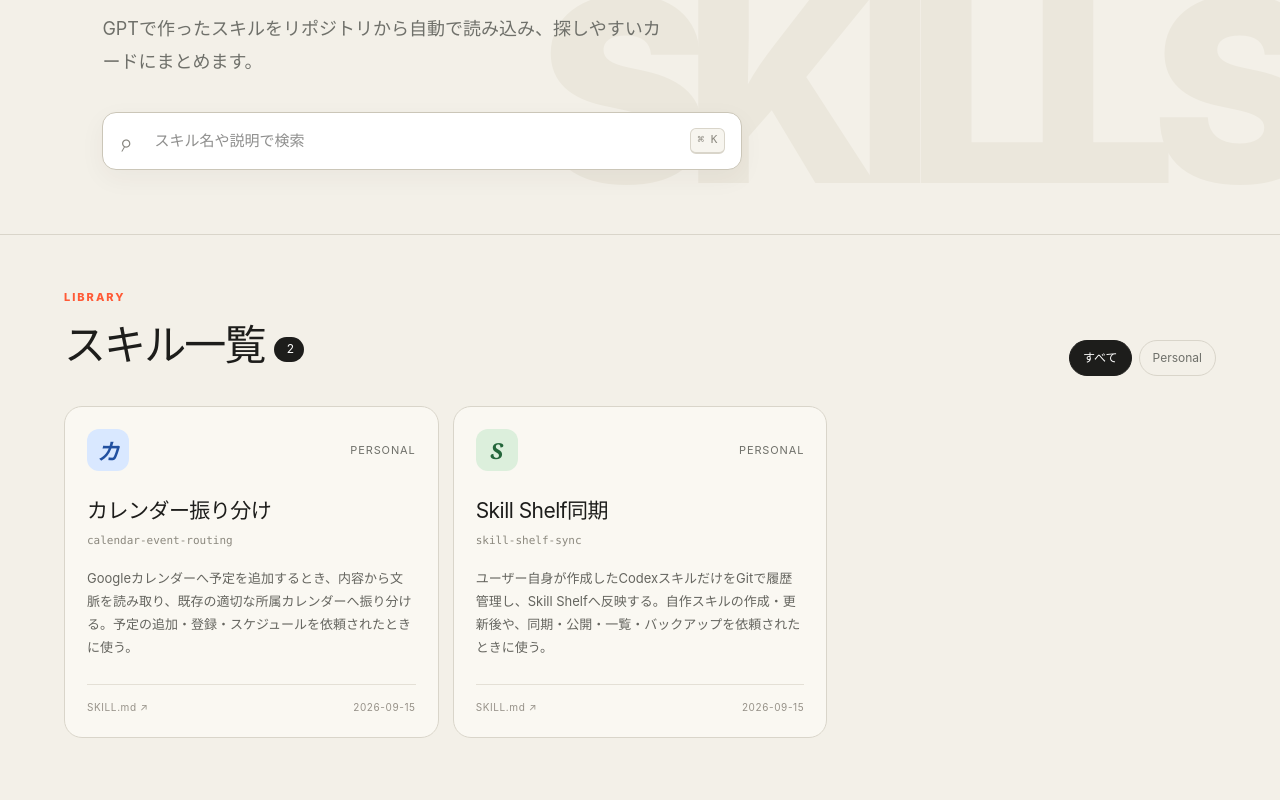
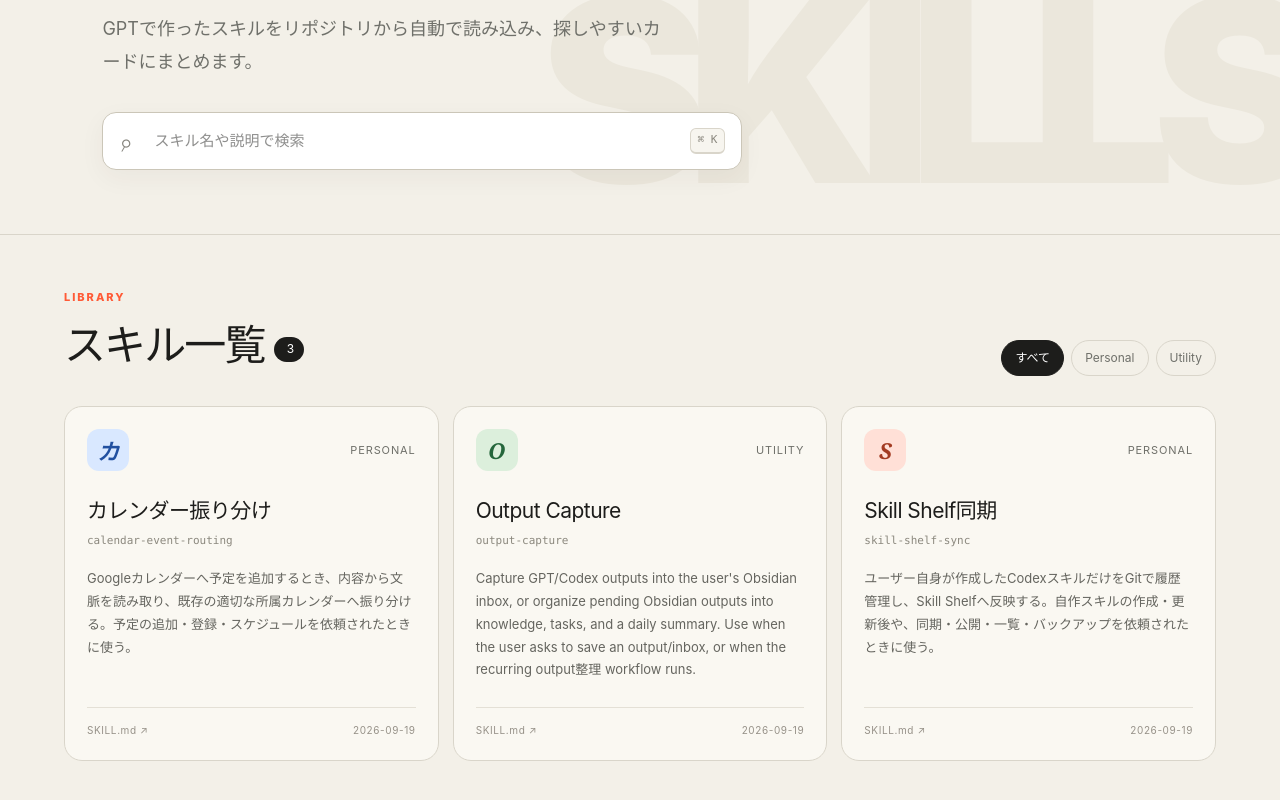
Before and after one commit to sakamoti55/codex-skill-shelf, a Next.js app: page / in a window 1280 px wide. Shown: the part 396-1196 px from the top of the page. Built offline with nearby package versions, Linux system fonts and the light colour scheme.

Commit message:
Add output-capture skill

```diff
--- a/app/generated-skills.ts
+++ b/app/generated-skills.ts
@@ -4,15 +4,23 @@
     "label": "カレンダー振り分け",
     "category": "Personal",
     "description": "Googleカレンダーへ予定を追加するとき、内容から文脈を読み取り、既存の適切な所属カレンダーへ振り分ける。予定の追加・登録・スケジュールを依頼されたときに使う。",
-    "updated": "2026-09-15",
+    "updated": "2026-09-19",
     "repositoryUrl": "https://github.com/sakamoti55/codex-skill-shelf/tree/main/skills/calendar-event-routing"
+  },
+  {
+    "name": "output-capture",
+    "label": "Output Capture",
+    "category": "Utility",
+    "description": "Capture GPT/Codex outputs into the user's Obsidian inbox, or organize pending Obsidian outputs into knowledge, tasks, and a daily summary. Use when the user asks to save an output/inbox, or when the recurring output整理 workflow runs.",
+    "updated": "2026-09-19",
+    "repositoryUrl": "https://github.com/sakamoti55/codex-skill-shelf/tree/main/skills/output-capture"
   },
   {
     "name": "skill-shelf-sync",
     "label": "Skill Shelf同期",
     "category": "Personal",
     "description": "ユーザー自身が作成したCodexスキルだけをGitで履歴管理し、Skill Shelfへ反映する。自作スキルの作成・更新後や、同期・公開・一覧・バックアップを依頼されたときに使う。",
-    "updated": "2026-09-15",
+    "updated": "2026-09-19",
     "repositoryUrl": "https://github.com/sakamoti55/codex-skill-shelf/tree/main/skills/skill-shelf-sync"
   }
 ] as const;
--- a/owned-skills.json
+++ b/owned-skills.json
@@ -1,4 +1,5 @@
 [
   "calendar-event-routing",
+  "output-capture",
   "skill-shelf-sync"
 ]
--- /dev/null
+++ b/skills/output-capture/SKILL.md
@@ -0,0 +1,57 @@
+---
+name: output-capture
+description: Capture GPT/Codex outputs into the user's Obsidian inbox, or organize pending Obsidian outputs into knowledge, tasks, and a daily summary. Use when the user asks to save an output/inbox, or when the recurring output整理 workflow runs.
+---
+
+# Output Capture
+
+Use the canonical Obsidian Vault through `/Users/kose/Documents/ChatGPT/Obsidian タスク管理/sakamoti55`. It is an intentional symlink to the user's iCloud Vault; do not copy it or create a second Vault. Read the project's `AGENTS.md` and `sakamoti55/99_System/Config/保管庫運用ルール.md` before changing files.
+
+This skill has two modes. Choose based on the user's request or the scheduled prompt.
+
+## Capture mode
+
+Use when the user asks to save a GPT/Codex output, put something in the inbox, or otherwise capture the text for later整理.
+
+- Append under `sakamoti55/90_Inbox/Inbox.md` → `## Capture`.
+- Use `- [ ] YYYY-MM-DD HH:mm <content>` with the current local date and time (Asia/Tokyo).
+- Preserve the user's wording and meaning. Do not classify, summarize, or create a task while capturing.
+- Do not capture every chat message automatically; capture only the content the user identifies as an output or asks to save.
+- Report the file written and the captured text briefly.
+
+## Organize mode
+
+Use when the user asks to整理, or when a scheduled run invokes this skill. Process all pending items regardless of their date.
+
+### Inputs
+
+- Unchecked, non-empty checkbox items under `sakamoti55/90_Inbox/Inbox.md` → `## Capture`.
+- Non-empty bullet items under `## アウトプット` in every file below `sakamoti55/01_Daily/` that do not already have a `整理済み` HTML comment at the end of the line.
+- For backward compatibility, also read `## 気づき（素材）` and `## アウトプット候補` in older Daily notes.
+- Ignore blank placeholders and checkboxes under other headings.
+
+### Changes
+
+- Integrate each item into an existing file in `sakamoti55/02_Outputs/Categories/`, using the content to choose the category. Keep one concise line (about 80 Japanese characters or less), avoid duplicate meanings, and add at most one Wiki link to the source when useful. Put uncategorized everyday insights in `90_生活・自己理解.md`.
+- Only create or update a task in `sakamoti55/00_HOME/TASKS.md` when the text clearly expresses an intention to act (for example, buy, research, book, submit, or apply). Use a concrete `verb + completion condition` under the appropriate Next Actions category. Do not turn an observation or vague wish into a task, duplicate an existing task, or infer completion.
+- After processing, change Inbox items to `[x]` without deleting their original text. Add `<!-- 整理済み: YYYY-MM-DD -->` to processed Daily lines.
+- Append a timestamped change summary to `sakamoti55/99_System/Logs/アウトプット整理.md`. If there are no pending items, do not change Outputs, TASKS, or the log.
+
+### Daily summary
+
+Every organize run must update the current Daily note at `sakamoti55/01_Daily/YYYY/MM/YYYY-MM-DD.md`. If it does not exist, create it using the structure of `sakamoti55/99_System/Templates/temp_daily_notes.md`, resolving the date and links rather than leaving template expressions.
+
+Replace only the content between `<!-- AUTO_SUMMARY_START -->` and `<!-- AUTO_SUMMARY_END -->` under `## 今日のまとめ（自動）`; if the section or markers are missing, insert them immediately before `## 終了`. Summarize the current day's Daily outputs and today's dated Inbox entries, including:
+
+- 最終更新日時
+- 今日の主な気づき・アウトプット
+- 今日または今回タスク化したこと
+- 判断保留
+
+Write `なし` when a section has no items. The evening run replaces the morning summary with the full day-to-date summary; do not append duplicate summaries.
+
+Always return the same concise summary in the Codex result, including counts for newly integrated outputs, added/updated tasks, and pending decisions, even when all counts are zero.
+
+## Boundaries
+
+Only edit the Inbox, Daily notes, category Outputs, `00_HOME/TASKS.md`, the output整理 log, and the current project's guidance when explicitly asked. Do not delete source notes, modify unrelated Obsidian sections, or browse the web for ordinary capture/整理.
--- /dev/null
+++ b/skills/output-capture/agents/openai.yaml
@@ -0,0 +1,4 @@
+interface:
+  display_name: "Output Capture"
+  short_description: "Capture and organize Obsidian outputs"
+  default_prompt: "Capture this as an output in Obsidian, or organize pending outputs if requested."
```
